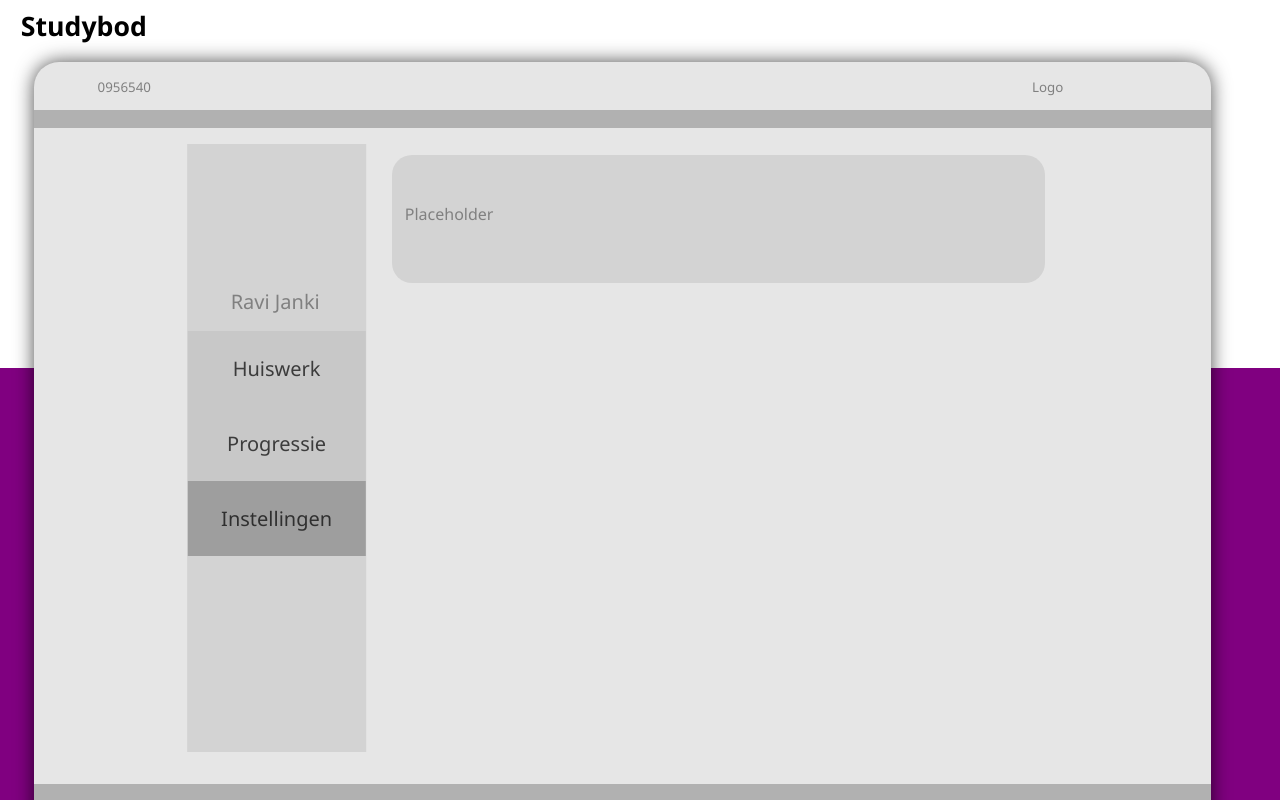
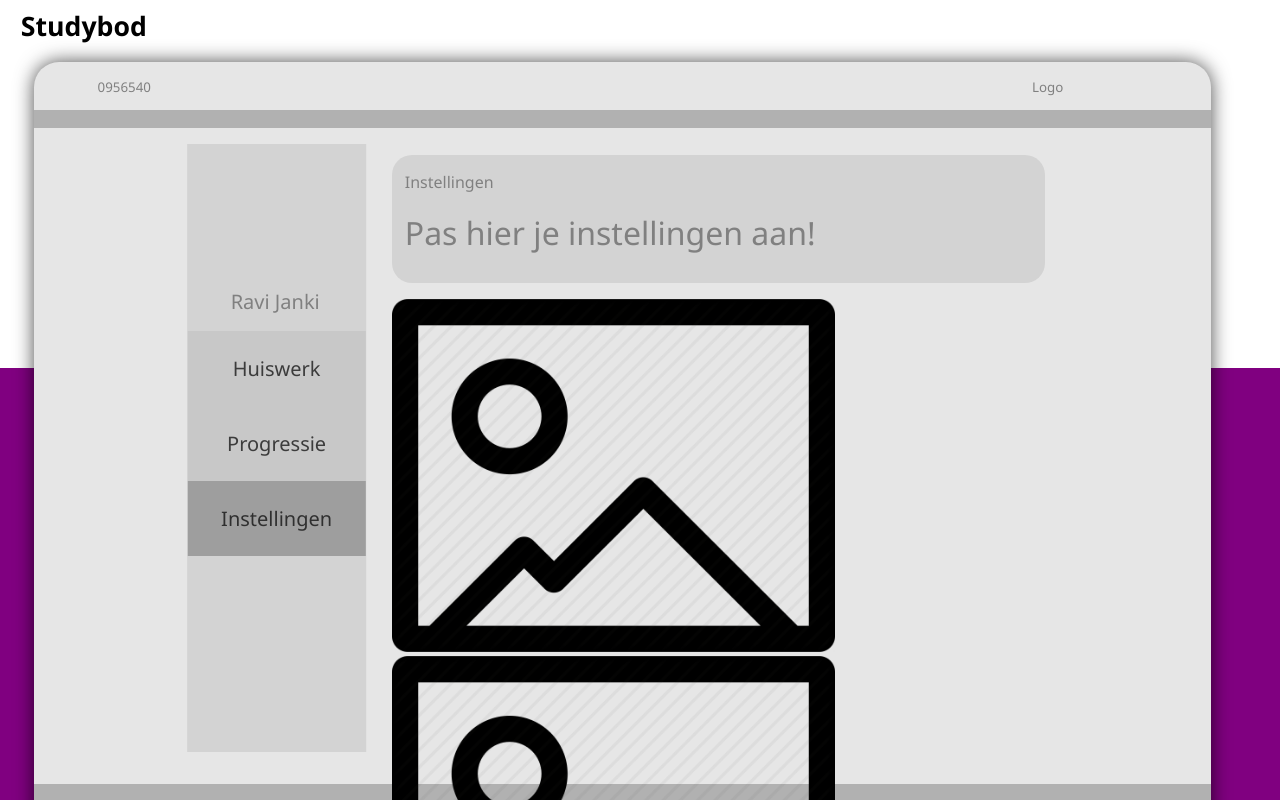
Before and after one commit to Raritoken/Study-Bot, a plain HTML site: page instellingen.html in a window 1280 px wide. Drawn offline with nearby package versions, Linux system fonts and the light colour scheme.

Commit message:
improved site

```diff
--- a/CSS/styles.css
+++ b/CSS/styles.css
@@ -74,7 +74,7 @@
     cursor: default;
 }
 .placeholderImg{
-    transform: translateY(40vh);
+    transform: translateY(23.5vh);
 }
 .profile{
     margin-top: 17vh;
--- a/CSS/styles2.css
+++ b/CSS/styles2.css
@@ -6,3 +6,8 @@
     background-color: rgba(0, 0, 0, 0.25);
     color: rgba(0, 0, 0, 0.7);
 }
+.images{
+    margin-left: 30vw;
+    position: fixed;
+    z-index: 1;
+}
--- a/CSS/styles3.css
+++ b/CSS/styles3.css
@@ -7,3 +7,8 @@
     background-color: rgba(0, 0, 0, 0.25);
     color: rgba(0, 0, 0, 0.7);
 }
+.images{
+    margin-left: 30vw;
+    position: fixed;
+    z-index: 1;
+}
--- a/CSS/styles4.css
+++ b/CSS/styles4.css
@@ -7,3 +7,8 @@
     background-color: rgba(0, 0, 0, 0.25);
     color: rgba(0, 0, 0, 0.7);
 }
+.images{
+    margin-left: 30vw;
+    position: fixed;
+    z-index: 1;
+}
--- a/JS/scripts.js
+++ b/JS/scripts.js
@@ -1,4 +1,4 @@
-Timer(Help, 20000);
+Timer(Help, 50000);
 Timer(IntroSwitch, 5000);
 
 function Timer(f, t){
--- a/instellingen.html
+++ b/instellingen.html
@@ -21,7 +21,14 @@
     </div>
     <p class = "username">Ravi Janki</p>
     <p class = "top">
-        <p class = "topTitle">Placeholder</p>
+        <p class = "topTitle">Instellingen</p>
+        <p class = "botTitle">Pas hier je instellingen aan!</p>
+    </div>
+    <div class = "settings_buttons">
+        <div class = "images">
+            <img id = "img1" src="Resources/placeholder.png" width="442.5px">
+            <img id = "img2" src="Resources/placeholder.png" width="442.5px">
+        </div>
     </div>
     <placeholder class = "profile_buttons">
         <p class = "homework">Huiswerk</p>
```
Also changed, not shown: home.html (+6 -0 lines), index.html (+3 -1 lines), progressie.html (+8 -1 lines), Resources/placeholder.png (added).
